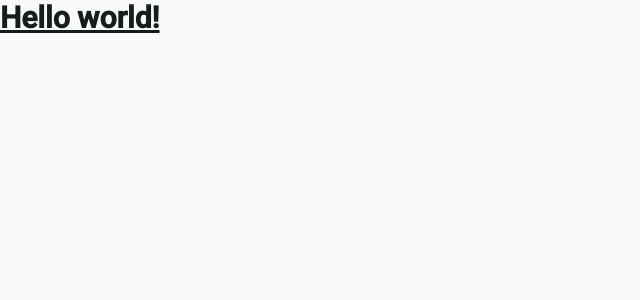
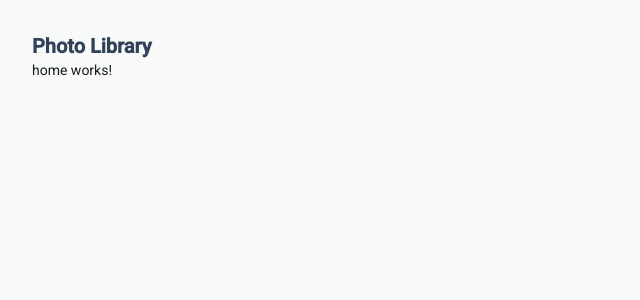
Before and after one commit to nagyszabi1992/photo-library, an Angular app: page / in a window 1280 px wide. Shown: the top 300 px of the page, without its empty margins (0-640 px from the left). Built offline with nearby package versions, Linux system fonts and the light colour scheme.

Commit message:
initial angular modernization

```diff
--- a/src/app/app-routing.module.ts
+++ /dev/null
@@ -1,10 +0,0 @@
-import { NgModule } from '@angular/core';
-import { RouterModule, Routes } from '@angular/router';
-
-const routes: Routes = [];
-
-@NgModule({
-  imports: [RouterModule.forRoot(routes)],
-  exports: [RouterModule],
-})
-export class AppRoutingModule {}
--- a/src/app/app.component.html
+++ b/src/app/app.component.html
@@ -1,3 +1,7 @@
-<h1 class="text-3xl font-bold underline">
-  Hello world!
-</h1>
+<main class="p-4 md:p-8">
+  <header class="inline-flex items-center gap-2">
+    <strong class="text-lg font-bold text-slate-700 md:text-xl">{{ title }}</strong>
+  </header>
+
+  <router-outlet></router-outlet>
+</main>
--- a/src/app/app.component.ts
+++ b/src/app/app.component.ts
@@ -1,12 +1,12 @@
-import { Component, ChangeDetectionStrategy } from '@angular/core';
+import { Component } from '@angular/core';
+import { RouterOutlet } from '@angular/router';
 
 @Component({
   selector: 'app-root',
+  imports: [RouterOutlet],
   templateUrl: './app.component.html',
   styleUrls: ['./app.component.scss'],
-  changeDetection: ChangeDetectionStrategy.Eager,
-  standalone: false,
 })
 export class AppComponent {
-  title = 'gallery-template';
+  readonly title = 'Photo Library';
 }
--- /dev/null
+++ b/src/app/app.config.ts
@@ -0,0 +1,7 @@
+import { provideZoneChangeDetection } from '@angular/core';
+import { provideRouter } from '@angular/router';
+import { routes } from './app.routes';
+
+export const appConfig = {
+  providers: [provideZoneChangeDetection(), provideRouter(routes)],
+};
--- /dev/null
+++ b/src/app/app.routes.ts
@@ -0,0 +1,13 @@
+import { Routes } from '@angular/router';
+
+export const routes: Routes = [
+  {
+    path: '',
+    loadComponent: () =>
+      import('./pages/home/home.component').then((m) => m.HomeComponent),
+  },
+  {
+    path: '**',
+    redirectTo: '',
+  },
+];
--- /dev/null
+++ b/src/app/pages/home/home.component.html
@@ -0,0 +1 @@
+<p>home works!</p>
--- a/src/main.ts
+++ b/src/main.ts
@@ -1,10 +1,7 @@
-import { provideZoneChangeDetection } from '@angular/core';
-import { platformBrowserDynamic } from '@angular/platform-browser-dynamic';
+import { bootstrapApplication } from '@angular/platform-browser';
+import { AppComponent } from './app/app.component';
+import { appConfig } from './app/app.config';
 
-import { AppModule } from './app/app.module';
-
-platformBrowserDynamic()
-  .bootstrapModule(AppModule, {
-    applicationProviders: [provideZoneChangeDetection()],
-  })
-  .catch((err) => console.error(err));
+bootstrapApplication(AppComponent, appConfig).catch((err) =>
+  console.error(err),
+);
```
Also changed, not shown: src/app/app.module.ts (deleted, +0 -13 lines), src/app/pages/home/home.component.ts (added, +9 -0 lines), src/app/pages/home/home.component.scss (added), 1 other file (tests, documents, lock files or other folders).
